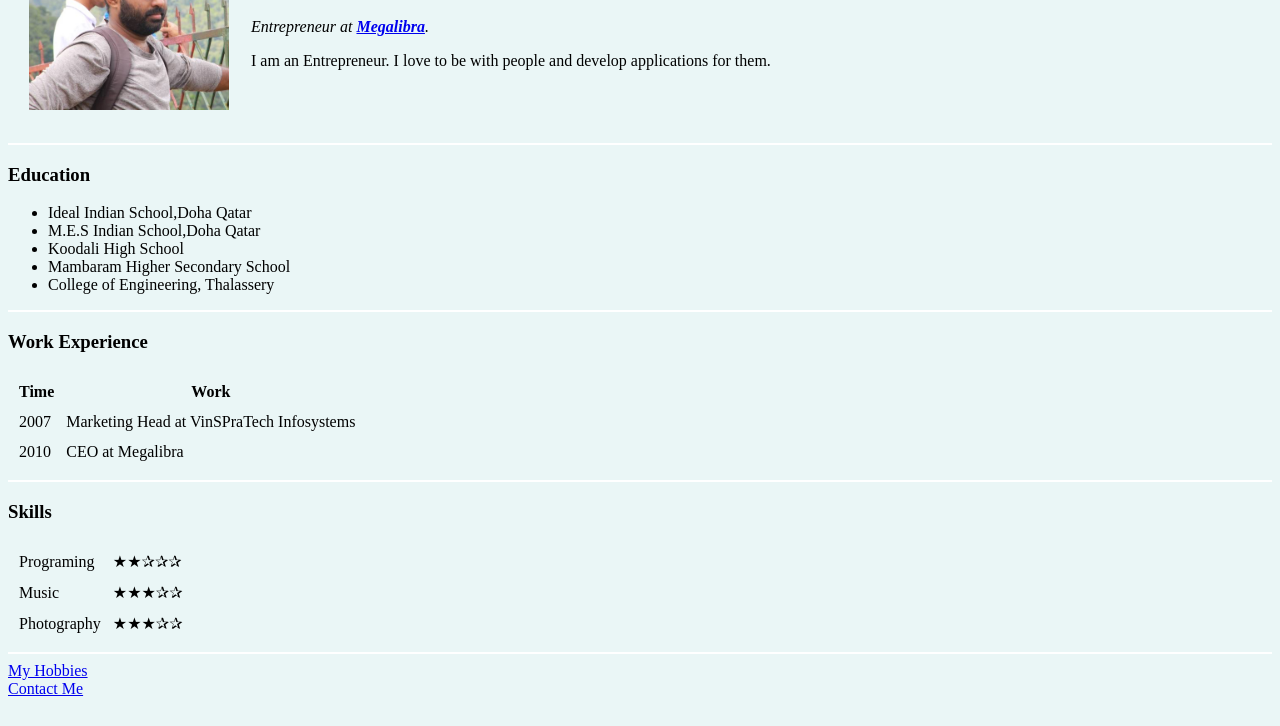
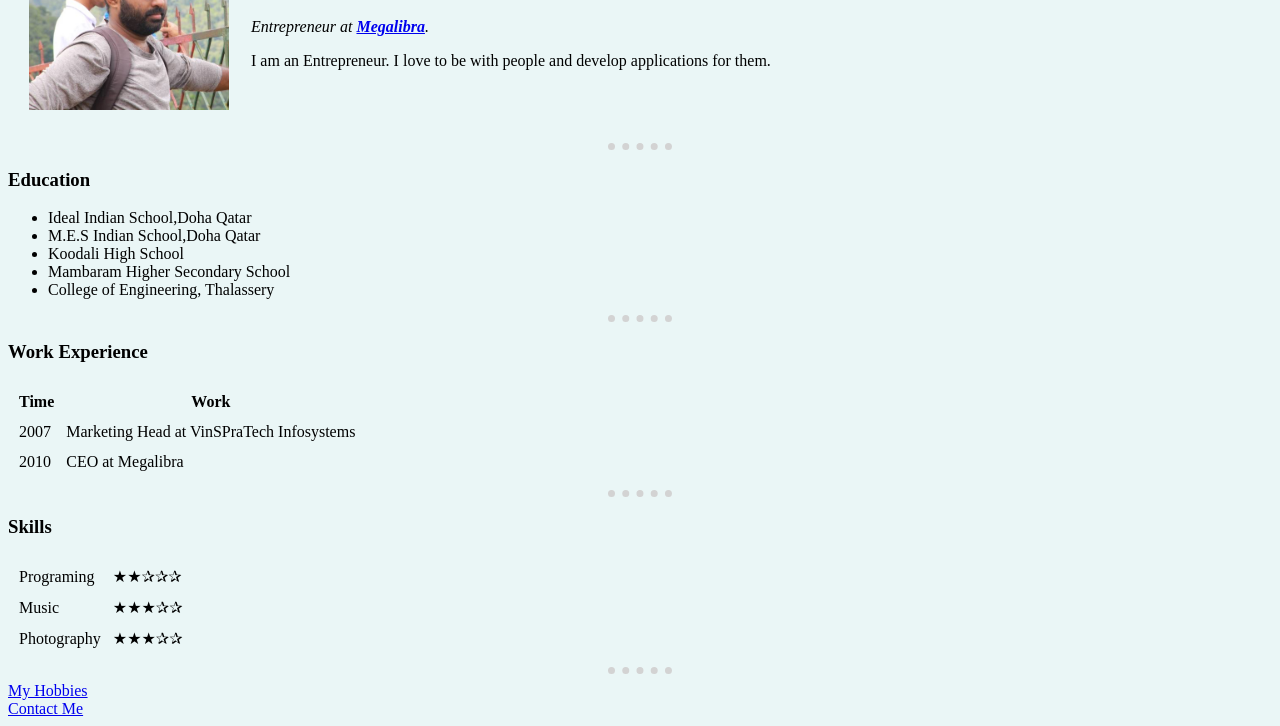
Before and after one commit to prasanthnchandran/cv, a plain HTML site: page index.html in a window 1280 px wide. Shown: the part 119-845 px from the top of the page. Drawn offline with Linux system fonts and the light colour scheme.

Commit message:
Add files via upload

```diff
--- a/index.html
+++ b/index.html
@@ -12,9 +12,11 @@
   }
 
   hr{
-    background-color: white;
     border-style: none;
-    height: 2px;
+    border-top-style: dotted;
+    border-color: #d3d3d3;
+    border-width: 7px;
+    width: 5%;
   }
 
   </style>
@@ -32,7 +34,7 @@
   </table>
 
 
-  <hr size="3" noshade>
+  <hr>
   <h3>Education</h3>
   <ul>
     <li>Ideal Indian School,Doha Qatar</li>
@@ -43,7 +45,7 @@
   </ul>
 
 
-  <hr size="3" noshade>
+  <hr>
   <h3>Work Experience</h3>
   <table cellspacing="10">
     <thead>
@@ -70,7 +72,7 @@
   </table>
 
 
-  <hr size="3" noshade>
+  <hr>
   <h3>Skills</h3>
   <table cellspacing="10">
     <tr>
@@ -88,7 +90,7 @@
       <td>★★★✰✰</td>
     </tr>
   </table>
-  <hr size="3" noshade>
+  <hr>
 
 
   <a href="hobbies.html" target="_blank">My Hobbies</a><br>
```
